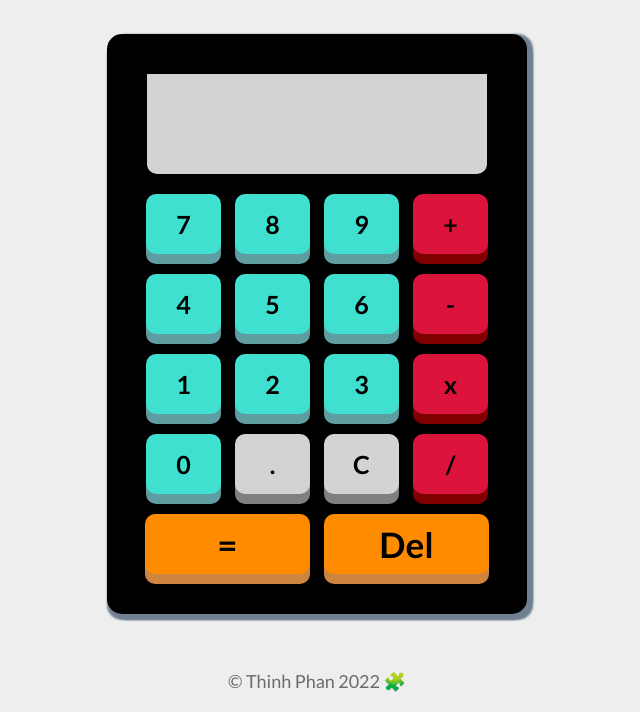
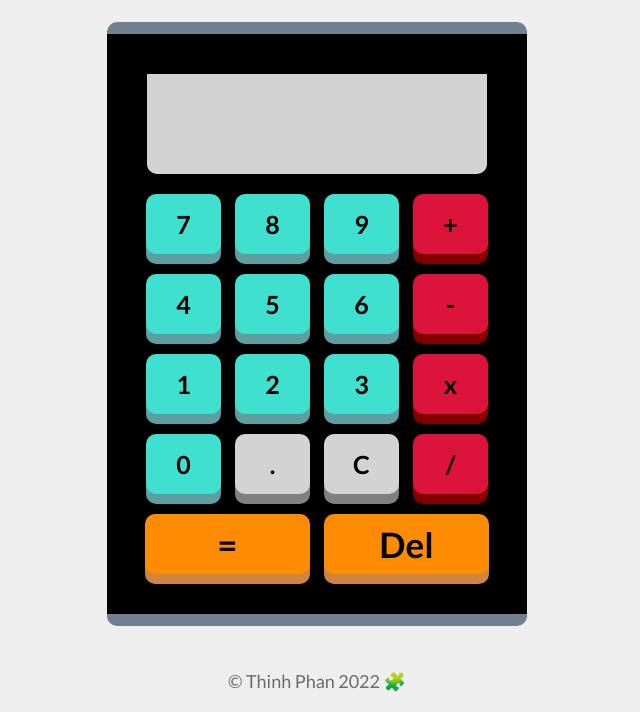
Before and after one commit to teephan91/calculator, a plain HTML site: page index.html in a window 1280 px wide. Shown: the part 88-800 px from the top of the page, without its empty margins (323-963 px from the left). Drawn offline with Linux system fonts and the light colour scheme.

Commit message:
Get rid of box-shadow & add borders to #main

```diff
--- a/css/style.css
+++ b/css/style.css
@@ -27,10 +27,9 @@ h1 {
     align-items: center;
     background-color: black;
     padding: 30px;
-    border-radius: 15px;
-    box-shadow: 0 6px 2px slategrey,
-                6px 0 2px slategrey,
-                6px 6px 2px slategrey;
+    border-radius: 10px;
+    border-top: 12px solid slategrey;
+    border-bottom: 12px solid slategrey;
 }
 
 .display {
```
